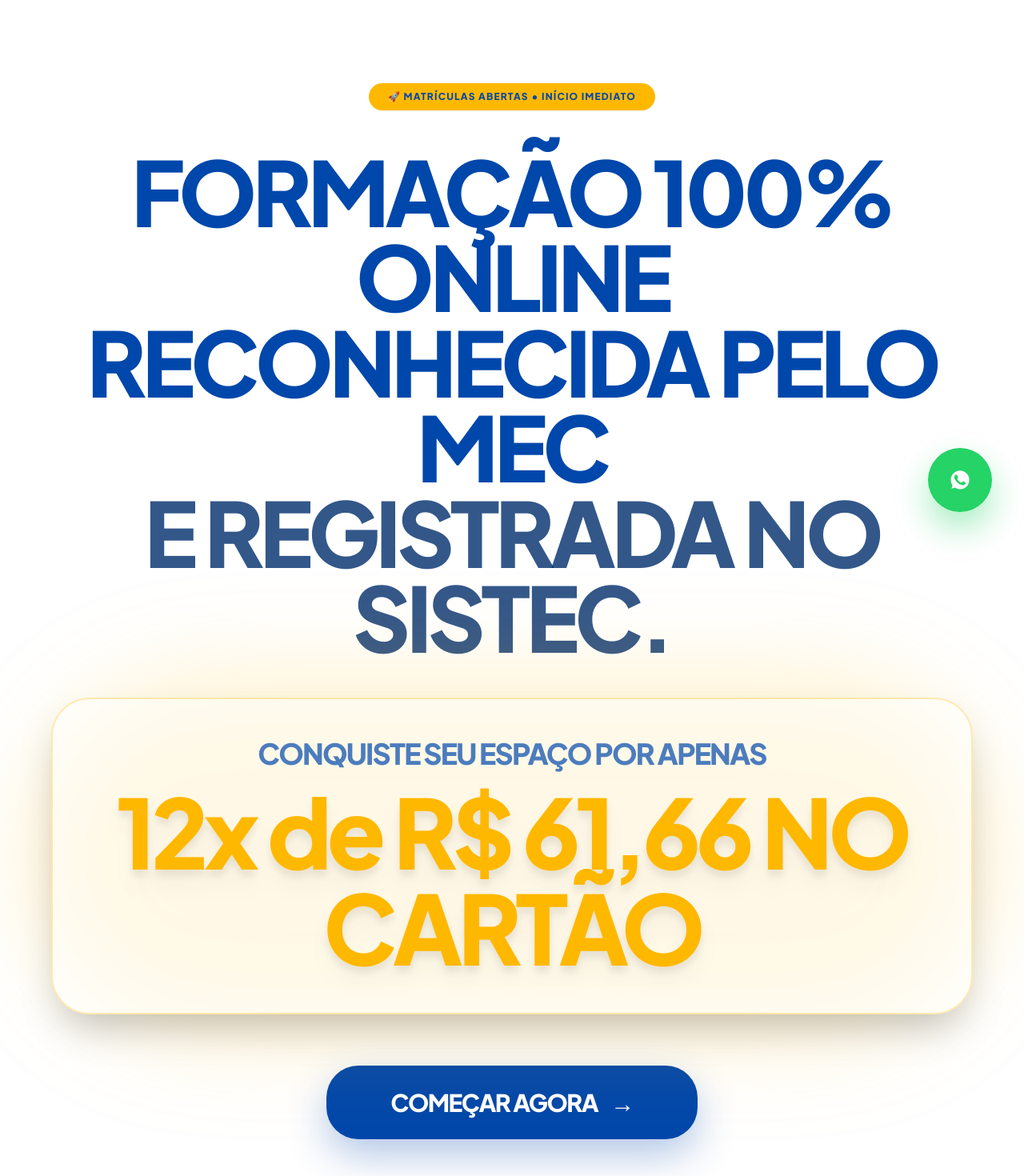
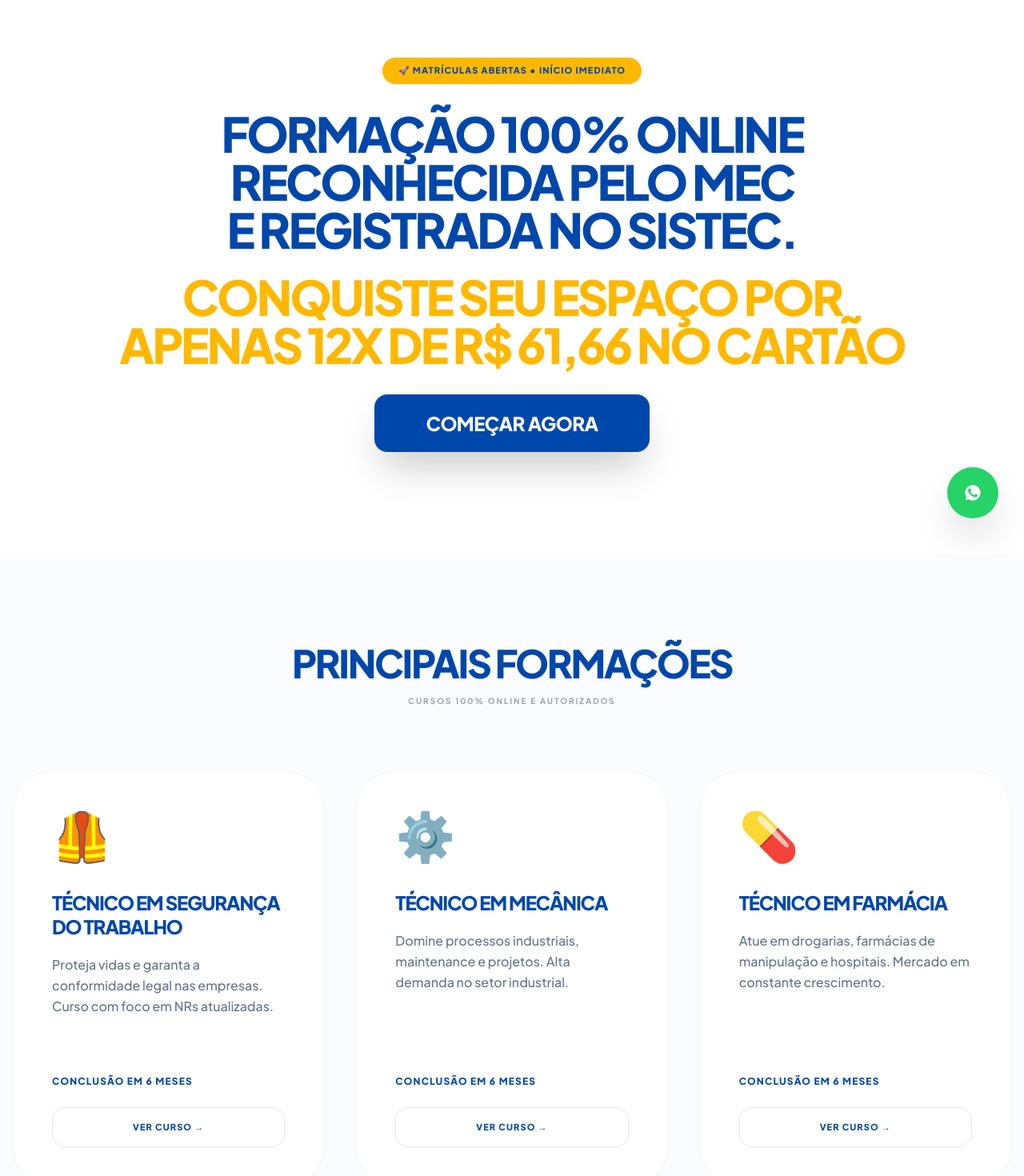
Before and after one commit to performancedigital/bias-centro-educacional, a React (Vite) app: page / in a window 1280 px wide. Shown: the part 120-1590 px from the top of the page at 80% size. Built offline with nearby package versions, Linux system fonts and the light colour scheme.

Commit message:
feat: Refactor hero section layout and typography
Adjusted spacing, font sizes, and text styles in the hero section to improve visual hierarchy and readability. Updated pricing display to be more prominent.

```diff
--- a/App.tsx
+++ b/App.tsx
@@ -53,56 +53,39 @@ const App: React.FC = () => {
       </nav>
 
       {/* Hero Section */}
-      <header className="pt-32 pb-24 md:pt-56 md:pb-40 px-4 bg-white overflow-hidden">
-        <div className="max-w-6xl mx-auto text-center">
-          <div className="inline-flex items-center bg-bias-yellow text-bias-blue px-6 py-2 rounded-full text-[12px] font-black mb-12 uppercase tracking-widest shadow-sm">
+      <header className="pt-32 pb-20 md:pt-48 md:pb-32 px-4 bg-white">
+        <div className="max-w-5xl mx-auto text-center">
+          <div className="inline-flex items-center bg-bias-yellow text-bias-blue px-5 py-2 rounded-full text-[11px] font-black mb-8 uppercase tracking-widest shadow-sm">
             🚀 MATRÍCULAS ABERTAS • INÍCIO IMEDIATO
           </div>
-
-          <h1 className="text-5xl md:text-[5.5rem] lg:text-[7rem] font-[1000] text-bias-blue leading-[0.95] mb-12 tracking-[-0.05em] uppercase">
-            Formação 100% Online reconhecida pelo MEC<br />
-            <span className="text-bias-navy/80">e registrada no SISTEC.</span>
+          <h1 className="text-4xl md:text-6xl font-black text-bias-blue leading-[1.1] mb-8 tracking-tighter uppercase">
+            Formação 100% Online reconhecida pelo MEC<br />e registrada no SISTEC.<br />
+            <span className="text-4xl md:text-6xl block mt-6 text-bias-yellow">Conquiste seu espaço por apenas {PRICE_INSTALLMENT}</span>
           </h1>
-
-          <div className="relative inline-block mb-16 transform transition-transform hover:scale-105 duration-500">
-            <div className="absolute -inset-6 bg-bias-yellow/20 blur-3xl rounded-full"></div>
-            <div className="relative bg-white/50 backdrop-blur-sm border-2 border-bias-yellow/30 p-8 md:p-12 rounded-[3rem] shadow-2xl">
-              <p className="text-2xl md:text-4xl font-black text-bias-blue/70 uppercase tracking-tighter mb-4">
-                Conquiste seu espaço por apenas
-              </p>
-              <span className="text-6xl md:text-[6rem] lg:text-[7.5rem] block font-[1000] text-bias-yellow leading-none tracking-tighter drop-shadow-xl animate-pulse-slow">
-                {PRICE_INSTALLMENT}
-              </span>
-            </div>
-          </div>
-
-          <div className="flex justify-center">
-            <button onClick={() => handleWhatsApp()} className="bg-bias-blue text-white px-20 py-7 rounded-[2.5rem] font-black text-2xl md:text-3xl shadow-[0_20px_50px_rgba(0,71,171,0.3)] hover:bg-bias-navy hover:translate-y-[-4px] transition-all uppercase tracking-tighter group">
-              COMEÇAR AGORA
-              <span className="inline-block ml-4 group-hover:translate-x-2 transition-transform">→</span>
-            </button>
-          </div>
+          <button onClick={() => handleWhatsApp()} className="bg-bias-blue text-white px-16 py-5 rounded-2xl font-black text-xl md:text-2xl shadow-2xl hover:bg-bias-navy transition-all uppercase tracking-tight">
+            COMEÇAR AGORA
+          </button>
         </div>
       </header>
 
       {/* Formações Section */}
-      <section id="cursos" className="py-32 bg-slate-50">
+      <section id="cursos" className="py-28 bg-slate-50/50">
         <div className="max-w-7xl mx-auto px-4">
           <div className="text-center mb-20">
-            <h2 className="text-5xl md:text-6xl font-black text-bias-blue mb-4 uppercase tracking-tighter">PRINCIPAIS FORMAÇÕES</h2>
-            <p className="text-slate-400 font-bold uppercase tracking-[0.2em] text-[11px]">CURSOS 100% ONLINE E AUTORIZADOS</p>
+            <h2 className="text-5xl font-black text-bias-blue mb-4 uppercase tracking-tighter">PRINCIPAIS FORMAÇÕES</h2>
+            <p className="text-slate-400 font-bold uppercase tracking-[0.2em] text-[10px]">CURSOS 100% ONLINE E AUTORIZADOS</p>
           </div>
 
-          <div className="grid md:grid-cols-3 gap-12">
+          <div className="grid md:grid-cols-3 gap-10">
             {COURSES.map(course => (
-              <div key={course.id} className="bg-white rounded-[3.5rem] p-12 border border-slate-100 hover:shadow-2xl transition-all text-center md:text-left flex flex-col group">
-                <div className="text-7xl mb-12 flex justify-center md:justify-start group-hover:scale-110 transition-transform duration-300">{course.icon}</div>
-                <h3 className="text-3xl font-black text-bias-blue mb-6 leading-tight uppercase tracking-tighter">{course.title}</h3>
-                <p className="text-slate-500 text-lg mb-12 font-medium leading-relaxed">{course.description}</p>
+              <div key={course.id} className="bg-white rounded-[3rem] p-12 border border-slate-100 hover:shadow-2xl transition-all text-center md:text-left flex flex-col group">
+                <div className="text-6xl mb-10 flex justify-center md:justify-start group-hover:scale-110 transition-transform duration-300">{course.icon}</div>
+                <h3 className="text-2xl font-black text-bias-blue mb-5 leading-tight uppercase tracking-tighter">{course.title}</h3>
+                <p className="text-slate-500 text-base mb-10 font-medium leading-relaxed">{course.description}</p>
 
-                <div className="mt-auto pt-10 border-t border-slate-50">
-                  <span className="block text-sm font-black text-bias-blue mb-8 tracking-widest uppercase">{course.duration}</span>
-                  <button onClick={() => handleWhatsApp(`Olá! Gostaria de detalhes sobre o curso ${course.title}`)} className="w-full bg-white border-2 border-slate-200 text-bias-blue py-5 rounded-2xl font-black hover:bg-bias-blue hover:text-white transition-all uppercase text-[12px] tracking-widest">
+                <div className="mt-auto pt-8 border-t border-slate-50">
+                  <span className="block text-xs font-black text-bias-blue mb-6 tracking-widest uppercase">{course.duration}</span>
+                  <button onClick={() => handleWhatsApp(`Olá! Gostaria de detalhes sobre o curso ${course.title}`)} className="w-full bg-white border border-slate-200 text-bias-blue py-4 rounded-2xl font-black hover:bg-bias-blue hover:text-white transition-all uppercase text-[11px] tracking-widest">
                     VER CURSO →
                   </button>
                 </div>
@@ -119,12 +102,12 @@ const App: React.FC = () => {
       <section id="competencia" className="py-32 bg-bias-blue text-white overflow-hidden relative">
         <div className="max-w-7xl mx-auto px-4 relative z-10">
           <div className="grid lg:grid-cols-2 gap-20 items-center">
-            <div className="space-y-10 text-center lg:text-left">
-              <h2 className="text-5xl md:text-7xl font-black leading-[1] tracking-tighter">
+            <div className="space-y-8 text-center lg:text-left">
+              <h2 className="text-5xl md:text-6xl font-black leading-tight tracking-tighter">
                 Você já trabalha na área?<br />
                 <span className="text-bias-yellow">O Diploma é seu por direito.</span>
               </h2>
-              <button onClick={() => handleWhatsApp("Olá! Quero saber sobre o diploma por experiência.")} className="bg-bias-yellow text-bias-blue px-16 py-7 rounded-2xl font-black text-2xl hover:bg-white transition-all shadow-2xl uppercase tracking-tight">
+              <button onClick={() => handleWhatsApp("Olá! Quero saber sobre o diploma por experiência.")} className="bg-bias-yellow text-bias-blue px-14 py-6 rounded-2xl font-black text-xl hover:bg-white transition-all shadow-2xl uppercase tracking-tight">
                 OBTER MEU DIPLOMA POR EXPERIÊNCIA
               </button>
             </div>
@@ -133,17 +116,17 @@ const App: React.FC = () => {
       </section>
 
       {/* Testimonials Section */}
-      <section className="py-32 bg-slate-50">
+      <section className="py-28 bg-slate-50">
         <div className="max-w-7xl mx-auto px-4">
-          <div className="grid md:grid-cols-3 gap-12">
+          <div className="grid md:grid-cols-3 gap-10">
             {TESTIMONIALS.map(t => (
-              <div key={t.id} className="bg-white p-14 rounded-[3.5rem] border border-slate-100 shadow-sm hover:shadow-xl transition-all">
-                <p className="text-2xl font-medium italic text-slate-600 mb-12 leading-relaxed">"{t.content}"</p>
-                <div className="flex items-center gap-6">
-                  <img alt={t.name} className="w-14 h-14 rounded-full border-2 border-bias-yellow grayscale" src={t.avatar} />
+              <div key={t.id} className="bg-white p-12 rounded-[3rem] border border-slate-100 shadow-sm hover:shadow-md transition-shadow">
+                <p className="text-xl font-medium italic text-slate-600 mb-10 leading-relaxed">"{t.content}"</p>
+                <div className="flex items-center gap-5">
+                  <img alt={t.name} className="w-12 h-12 rounded-full border-2 border-bias-yellow grayscale" src={t.avatar} />
                   <div>
-                    <p className="font-black text-bias-blue text-base uppercase tracking-tight leading-none mb-2">{t.name}</p>
-                    <p className="text-[11px] font-bold text-slate-400 uppercase tracking-widest">{t.role}</p>
+                    <p className="font-black text-bias-blue text-sm uppercase tracking-tight leading-none mb-1.5">{t.name}</p>
+                    <p className="text-[10px] font-bold text-slate-400 uppercase tracking-widest">{t.role}</p>
                   </div>
                 </div>
               </div>
@@ -153,26 +136,26 @@ const App: React.FC = () => {
       </section>
 
       {/* Footer */}
-      <footer className="bg-slate-900 text-white py-32">
+      <footer className="bg-slate-900 text-white py-24">
         <div className="max-w-7xl mx-auto px-8">
-          <div className="grid grid-cols-1 md:grid-cols-4 gap-20 text-center md:text-left">
-            <div className="space-y-10">
-              <div className="flex items-center justify-center md:justify-start gap-5">
-                <img alt="BIAS Logo" className="w-12 h-12 brightness-0 invert" src={LOGO_URL} />
-                <span className="text-4xl font-black tracking-tighter uppercase">BIAS</span>
+          <div className="grid grid-cols-1 md:grid-cols-4 gap-16 text-center md:text-left">
+            <div className="space-y-8">
+              <div className="flex items-center justify-center md:justify-start gap-4">
+                <img alt="BIAS Logo" className="w-10 h-10 brightness-0 invert" src={LOGO_URL} />
+                <span className="text-3xl font-black tracking-tighter uppercase">BIAS</span>
               </div>
-              <p className="text-slate-400 text-base font-medium leading-relaxed max-w-xs mx-auto md:mx-0">
+              <p className="text-slate-400 text-sm font-medium leading-relaxed max-w-xs mx-auto md:mx-0">
                 Educação técnica autorizada pelo MEC com foco em empregabilidade real.
               </p>
-              <div className="text-slate-500 text-[10px] font-bold uppercase tracking-widest space-y-3">
+              <div className="text-slate-500 text-[9px] font-bold uppercase tracking-widest space-y-2">
                 <p>BIAS CENTRO EDUCACIONAL LTDA</p>
                 <p>CNPJ: 47.948.018/0001-83</p>
               </div>
             </div>
 
             <div>
-              <h4 className="font-black text-lg mb-10 uppercase tracking-widest text-bias-yellow">MAPA DO SITE</h4>
-              <ul className="space-y-5 text-slate-400 font-bold text-sm uppercase">
+              <h4 className="font-black text-base mb-8 uppercase tracking-widest text-bias-yellow">MAPA DO SITE</h4>
+              <ul className="space-y-4 text-slate-400 font-bold text-[12px] uppercase">
                 <li><a href="#cursos" className="hover:text-white transition-colors">Cursos Técnicos</a></li>
                 <li><a href="#competencia" className="hover:text-white transition-colors">Diploma por Competência</a></li>
                 <li><a href="#filtro" className="hover:text-white transition-colors">Avaliação de Perfil</a></li>
@@ -181,31 +164,31 @@ const App: React.FC = () => {
             </div>
 
             <div>
-              <h4 className="font-black text-lg mb-10 uppercase tracking-widest text-bias-yellow">LOCALIZAÇÃO</h4>
-              <p className="text-slate-400 text-sm font-bold leading-relaxed uppercase">
+              <h4 className="font-black text-base mb-8 uppercase tracking-widest text-bias-yellow">LOCALIZAÇÃO</h4>
+              <p className="text-slate-400 text-[12px] font-bold leading-relaxed uppercase">
                 Coronel Silvino Pereira, 295 - Centro<br />
                 Coronel Fabriciano - MG
               </p>
             </div>
 
-            <div className="space-y-10">
-              <h4 className="font-black text-lg mb-10 uppercase tracking-widest text-bias-yellow">ATENDIMENTO</h4>
-              <p className="text-slate-400 font-bold text-sm uppercase mb-8">Segunda a Sexta: 08h às 18h</p>
-              <button onClick={() => handleWhatsApp()} className="w-full bg-bias-blue text-white py-6 rounded-2xl font-black hover:bg-bias-navy transition-all text-base uppercase shadow-2xl">
+            <div className="space-y-8">
+              <h4 className="font-black text-base mb-8 uppercase tracking-widest text-bias-yellow">ATENDIMENTO</h4>
+              <p className="text-slate-400 font-bold text-[12px] uppercase mb-6">Segunda a Sexta: 08h às 18h</p>
+              <button onClick={() => handleWhatsApp()} className="w-full bg-bias-blue text-white py-5 rounded-2xl font-black hover:bg-bias-navy transition-all text-sm uppercase shadow-2xl">
                 WHATSAPP: (31) 9769-0284
               </button>
             </div>
           </div>
 
-          <div className="mt-24 pt-12 border-t border-slate-800 text-center text-[11px] font-black text-slate-600 uppercase tracking-[0.4em]">
+          <div className="mt-24 pt-10 border-t border-slate-800 text-center text-[10px] font-black text-slate-600 uppercase tracking-[0.4em]">
             <p>© 2026 BIAS CENTRO EDUCACIONAL • TODOS OS DIREITOS RESERVADOS</p>
           </div>
         </div>
       </footer>
 
       {/* Floating WhatsApp Button */}
-      <button onClick={() => handleWhatsApp()} className="fixed bottom-10 right-10 z-50 bg-[#25D366] text-white w-20 h-20 rounded-full flex items-center justify-center shadow-[0_20px_40px_rgba(37,211,102,0.4)] hover:scale-110 active:scale-95 transition-all">
-        <svg className="w-12 h-12 fill-current" viewBox="0 0 24 24">
+      <button onClick={() => handleWhatsApp()} className="fixed bottom-8 right-8 z-50 bg-[#25D366] text-white w-16 h-16 rounded-full flex items-center justify-center shadow-2xl hover:scale-110 active:scale-95 transition-all">
+        <svg className="w-10 h-10 fill-current" viewBox="0 0 24 24">
           <path d="M12.031 6.172c-3.181 0-5.767 2.586-5.768 5.766-.001 1.298.38 2.27 1.019 3.287l-.582 2.128 2.182-.573c.978.58 1.911.928 3.145.929 3.178 0 5.767-2.587 5.768-5.766 0-3.18-2.587-5.771-5.764-5.771zm3.392 8.244c-.144.405-.837.774-1.159.823-.298.045-.684.072-1.103-.063-.264-.085-.599-.198-1.012-.375-1.755-.752-2.891-2.529-2.978-2.644-.087-.115-.708-.941-.708-1.795 0-.855.448-1.274.607-1.448.159-.175.348-.218.463-.218.116 0 .232.001.333.005.109.004.256-.041.401.308.145.35.492 1.201.535 1.288.044.087.072.188.014.303-.058.115-.087.188-.174.289-.087.101-.184.226-.263.303-.089.088-.181.185-.077.363.104.178.465.767.999 1.242.686.611 1.264.801 1.439.888.176.088.277.073.379-.044.103-.117.439-.512.556-.687.117-.175.234-.147.393-.088.16.06.999.471 1.173.558.175.088.291.13.334.203.044.073.044.422-.1.827z"></path>
         </svg>
       </button>
```
